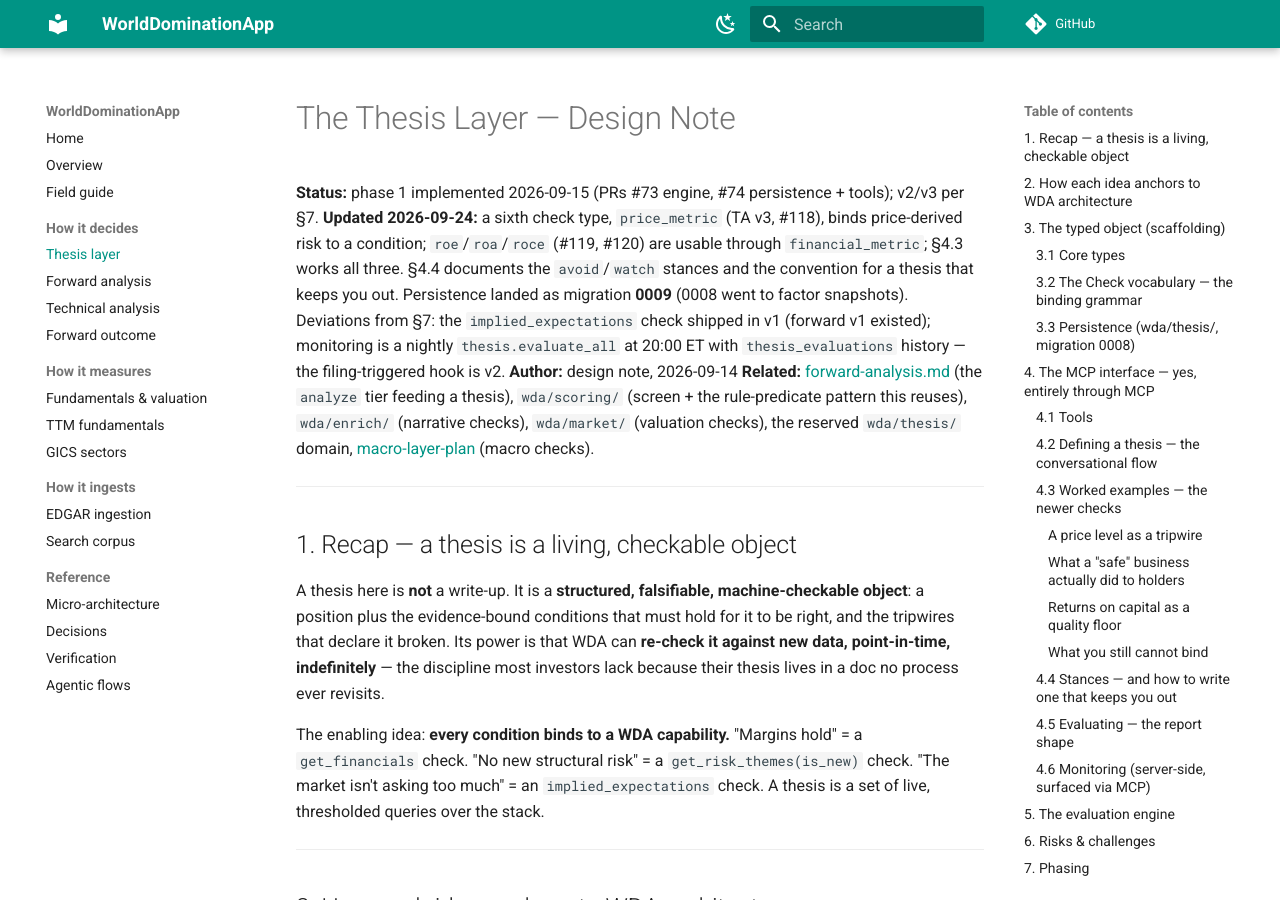
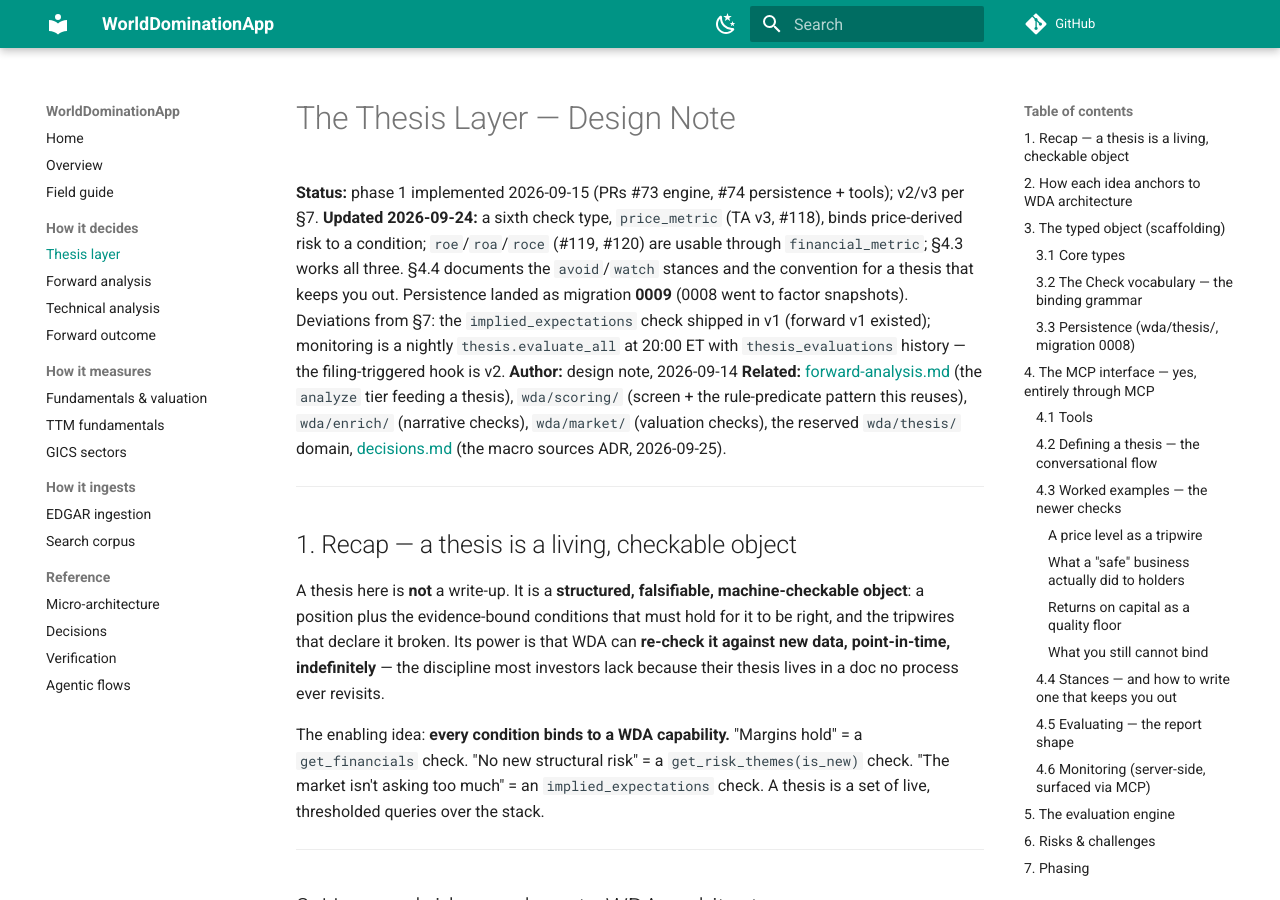
Before and after one commit to merklemelon/wda-docs, an MkDocs documentation site: the page built from docs/thesis.md, in a window 1280 px wide and 900 px high. Built offline with MkDocs 1.6.1 and Material for MkDocs 9.7.7, drawn with Linux system fonts in a browser that asks for light colours; comment, search, counter and statistics services are not loaded.

Commit message:
docs: repoint a dangling link in the thesis note
The Related header pointed at '../.claude/… macro' — a path into a private
notes directory that was never resolvable, and is meaningless on a public
site. It now points at the macro sources ADR in decisions.md, which is where
that reasoning actually ended up.

The build is now warning-free under --strict.

Co-Authored-By: Claude Opus 5 (1M context) <noreply@anthropic.com>

```diff
--- a/docs/thesis.md
+++ b/docs/thesis.md
@@ -12,7 +12,7 @@ Persistence landed as migration **0009** (0008 went to factor snapshots). Deviat
 **Related:** [forward-analysis.md](forward-analysis.md) (the `analyze` tier feeding a
 thesis), `wda/scoring/` (screen + the rule-predicate pattern this reuses),
 `wda/enrich/` (narrative checks), `wda/market/` (valuation checks), the reserved
-`wda/thesis/` domain, [macro-layer-plan](../.claude/… macro) (macro checks).
+`wda/thesis/` domain, [decisions.md](decisions.md) (the macro sources ADR, 2026-09-25).
 
 ---
 
```
